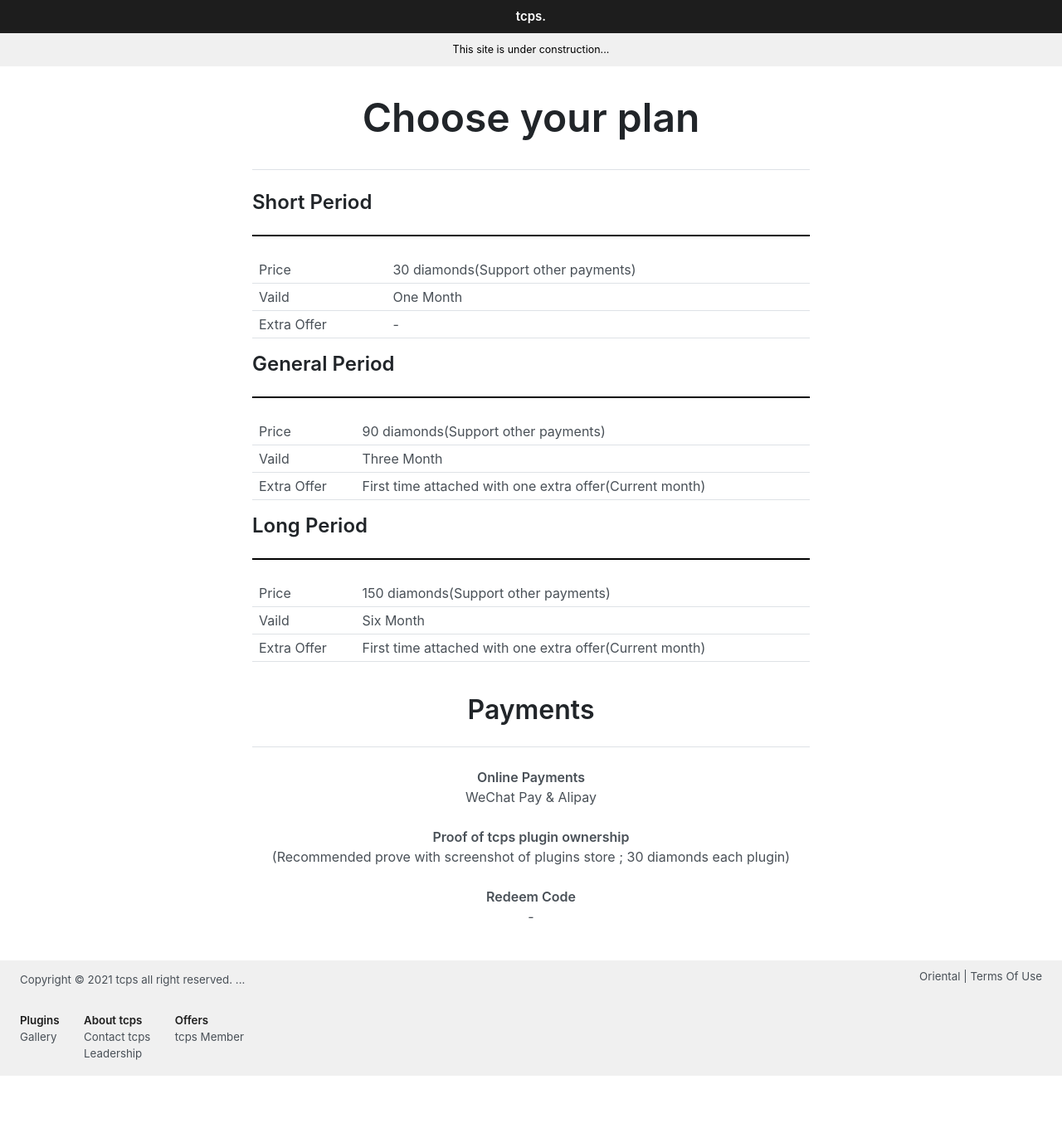
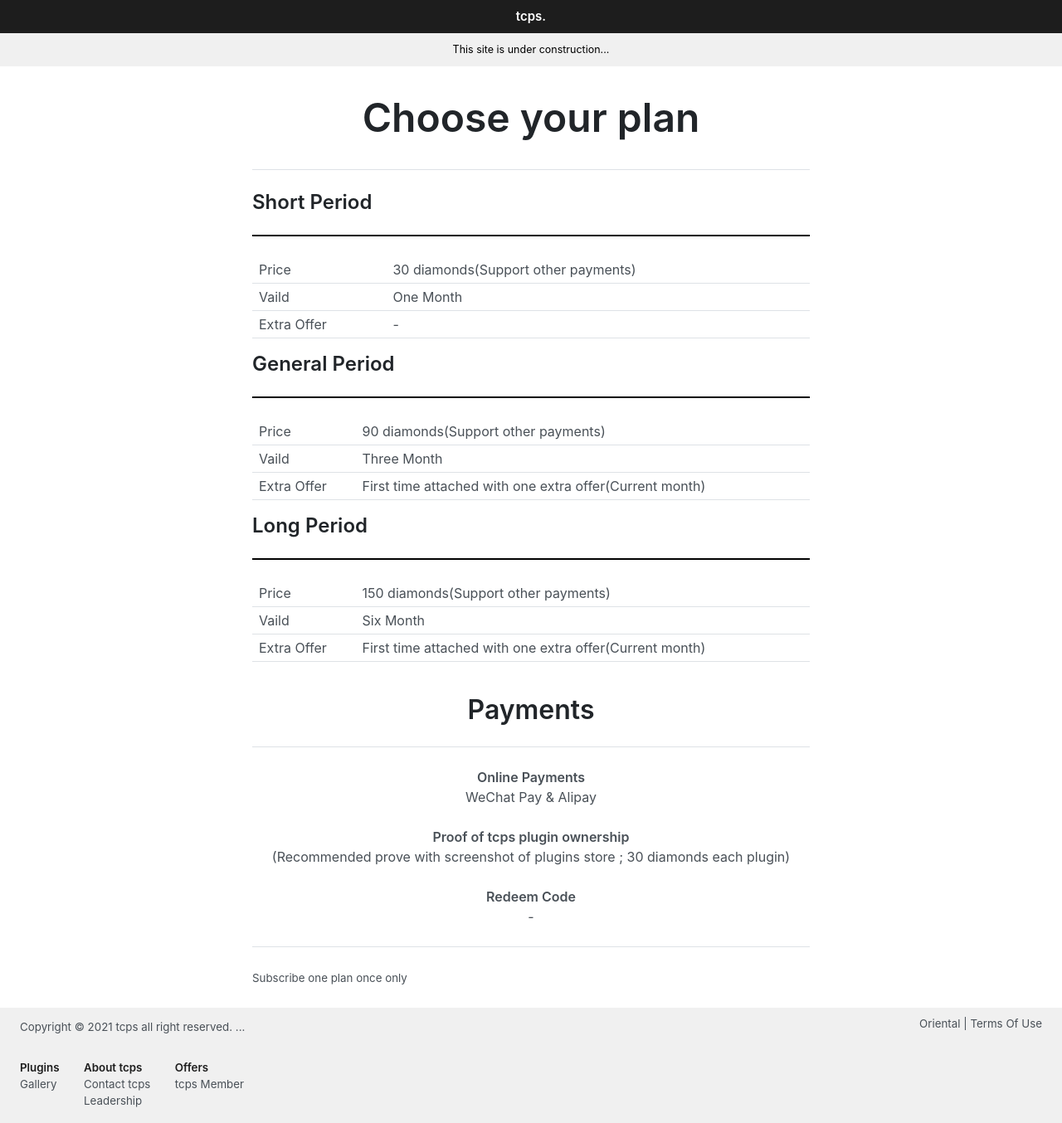
Before and after one commit to ttcps/ttcps.github.io, a Jekyll site: the page built from tcps-member/join.html, in a window 1280 px wide. Shown: the whole page at 83% size. Built offline with Jekyll 4.4.1, drawn with Linux system fonts in a browser that asks for light colours; before the commit the page ends 1297 px from its top, so only the background shows below that.

Commit message:
Update join.html

```diff
--- a/tcps-member/join.html
+++ b/tcps-member/join.html
@@ -41,3 +41,5 @@
     <br>
     <li><span style="font-weight: 600;">Redeem Code</span><br>-</li>
 </ul>
+<hr>
+          <small>Subscribe one plan once only</small>
```
